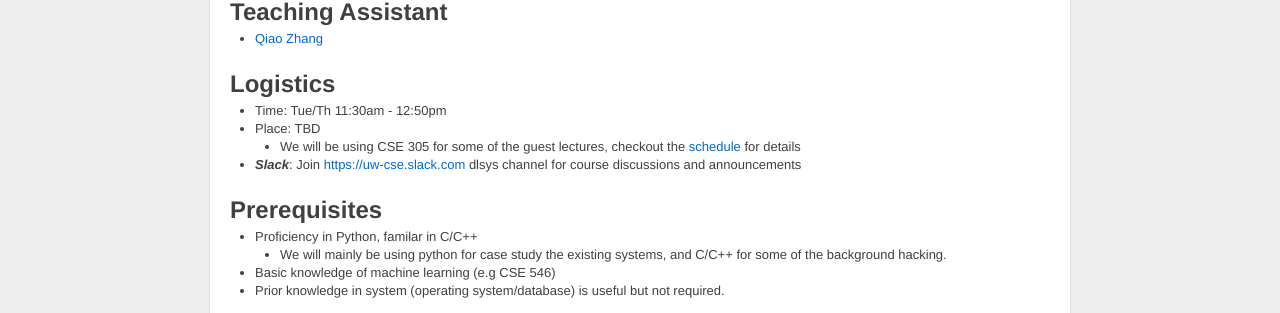
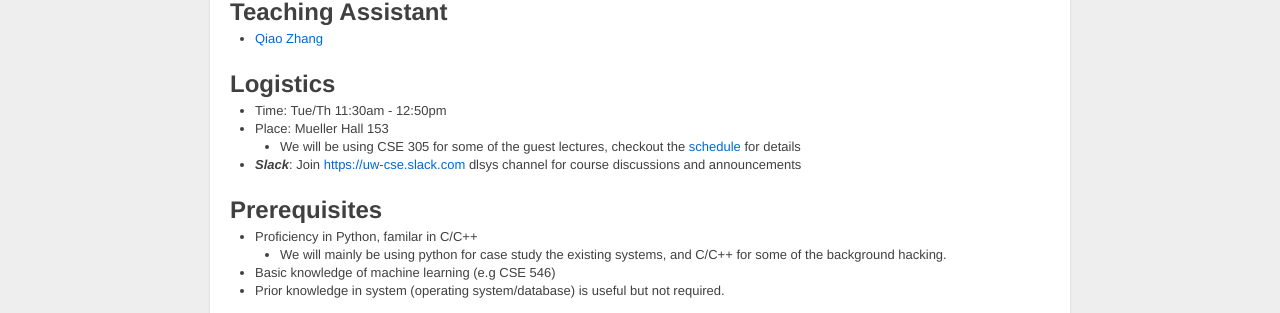
Before and after one commit to dlsys-course/dlsys-course.github.io, a Jekyll site: the page built from index.md, in a window 1280 px wide and 1074 px high. Shown: the part 471-784 px from the top of the window. Built offline with Jekyll 4.4.1, drawn with Linux system fonts in a browser that asks for light colours.

Commit message:
Add classroom Mueller Hall 153.

```diff
--- a/index.md
+++ b/index.md
@@ -26,7 +26,7 @@ and will include case studies of existing systems, such as Tensorflow, Caffe, Mx
 
 ## Logistics
 - Time: Tue/Th 11:30am - 12:50pm
-- Place: TBD
+- Place: Mueller Hall 153
   - We will be using CSE 305 for some of the guest lectures, checkout the [schedule](schedule) for details
 - ***Slack***: Join [https://uw-cse.slack.com](https://uw-cse.slack.com) dlsys channel for course discussions and announcements
 
```
